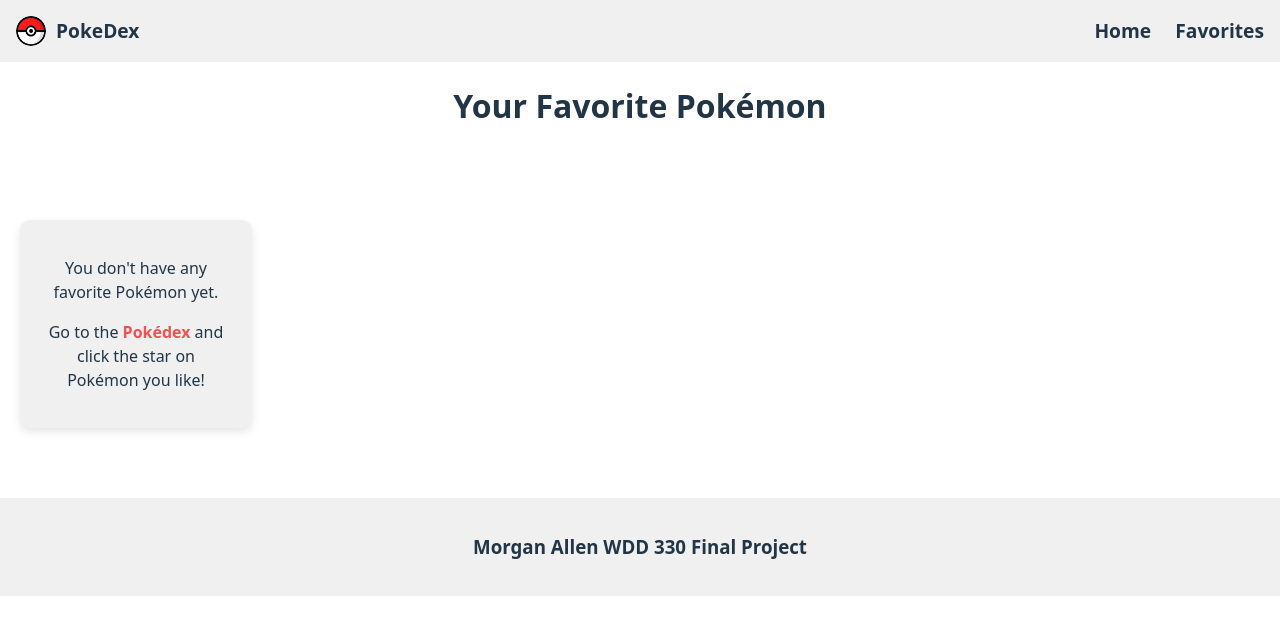
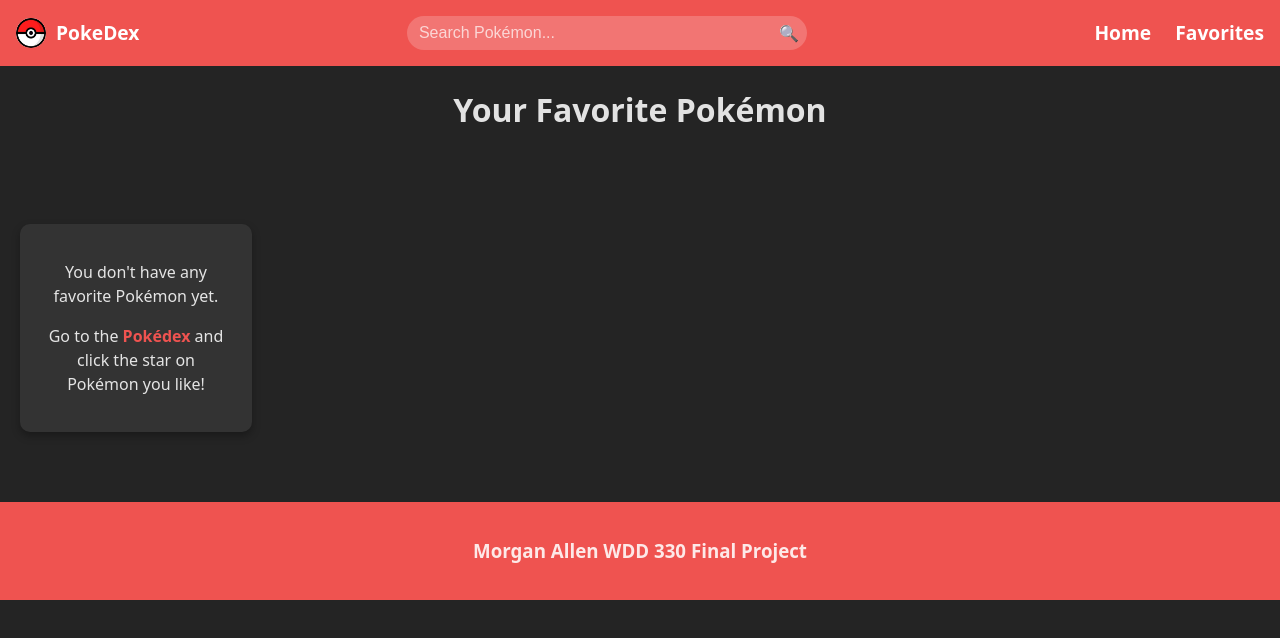
Before and after one commit to morganmallen/WDD330-finalProject, a plain HTML site: page pages/favorites.html in a window 1280 px wide. Drawn offline with Linux system fonts and the light colour scheme.

Commit message:
search implemented

```diff
--- a/css/styles.css
+++ b/css/styles.css
@@ -3,7 +3,6 @@
   line-height: 1.5;
   font-weight: 400;
 
-  color-scheme: light dark;
   color: rgba(255, 255, 255, 0.87);
   background-color: #242424;
 
@@ -112,7 +111,6 @@ footer {
   display: none;
 }
 
-/* Backdrop styling */
 #sidebar-backdrop {
   position: fixed;
   top: 0;
@@ -143,7 +141,6 @@ footer {
   text-transform: capitalize;
 }
 
-/* Sidebar header with title and star */
 .sidebar-header {
   display: flex;
   justify-content: space-between;
@@ -155,7 +152,6 @@ footer {
   margin: 0;
 }
 
-/* Star styling */
 .star-container {
   display: flex;
   align-items: center;
@@ -176,7 +172,6 @@ footer {
   color: gold;
 }
 
-/* Favorites page styling */
 .page-title {
   text-align: center;
   margin: 20px 0;
@@ -209,29 +204,63 @@ footer {
   text-decoration: underline;
 }
 
-@media (prefers-color-scheme: light) {
-  :root {
-    color: #213547;
-    background-color: #ffffff;
+.search-container {
+  display: flex;
+  justify-content: center;
+  align-items: center;
+  flex-grow: 1;
+  max-width: 400px;
+  margin: 0 20px;
 }
-  .header,
-  footer {
-    background-color: #f0f0f0;
+
+#search-form {
+  display: flex;
+  width: 100%;
+  position: relative;
 }
-  .header a {
-    color: #213547;
+
+#search-input {
+  width: 100%;
+  padding: 8px 40px 8px 12px;
+  border: none;
+  border-radius: 20px;
+  background-color: rgba(255, 255, 255, 0.2);
+  color: white;
+  font-size: 1rem;
+  transition: background-color 0.3s;
 }
-  .pokemon-card {
-    background-color: #f0f0f0;
-    box-shadow: 0 4px 8px rgba(0, 0, 0, 0.1);
+
+#search-input::placeholder {
+  color: rgba(255, 255, 255, 0.7);
 }
-  .sidebar {
-    background: #f0f0f0;
-    color: #213547;
-    box-shadow: 2px 0 5px rgba(0, 0, 0, 0.1);
+
+#search-input:focus {
+  outline: none;
+  background-color: rgba(255, 255, 255, 0.3);
 }
-  .no-favorites {
-    background-color: #f0f0f0;
-    box-shadow: 0 4px 8px rgba(0, 0, 0, 0.1);
+
+#search-form button {
+  position: absolute;
+  right: 8px;
+  top: 50%;
+  transform: translateY(-50%);
+  background: none;
+  border: none;
+  cursor: pointer;
+  color: white;
+  font-size: 1rem;
+  padding: 0;
+  display: flex;
+  align-items: center;
+  justify-content: center;
 }
+
+.no-results {
+  text-align: center;
+  margin: 50px auto;
+  max-width: 500px;
+  padding: 20px;
+  background-color: #333;
+  border-radius: 10px;
+  box-shadow: 0 4px 8px rgba(0, 0, 0, 0.3);
 }
--- a/js/main.js
+++ b/js/main.js
@@ -1,9 +1,11 @@
 import { loadHeaderFooter } from "./utils.js";
 import { renderPokemonCards } from "./card.js";
 import { initSidebar } from "./sidebar.js";
+import { initSearch } from "./search.js";
 
 document.addEventListener("DOMContentLoaded", async () => {
   await loadHeaderFooter();
   renderPokemonCards();
   initSidebar();
+  initSearch();
 });
--- a/partials/header.html
+++ b/partials/header.html
@@ -2,6 +2,19 @@
   <div>
     <img src="/images/pokeball.jpg" alt="pokeball" id="pokeball" />
     <a href="/index.html">PokeDex</a>
+  </div>
+  <div class="search-container">
+    <form id="search-form">
+      <input
+        type="text"
+        id="search-input"
+        placeholder="Search Pokémon..."
+        aria-label="Search for Pokémon"
+      />
+      <button type="submit" aria-label="Search">
+        <span>🔍</span>
+      </button>
+    </form>
   </div>
   <div>
     <nav>
```
Also changed, not shown: js/search.js (added, +81 -0 lines). Lines whose indentation alone changed are shown as unchanged.
